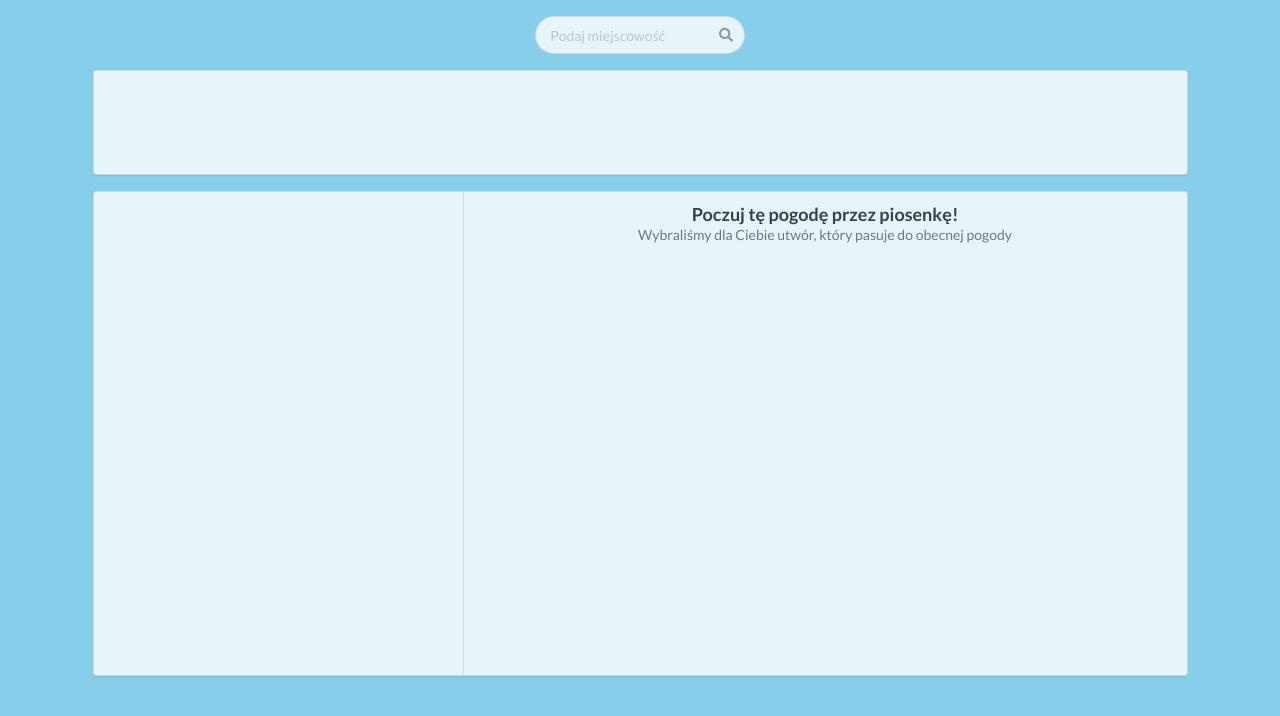
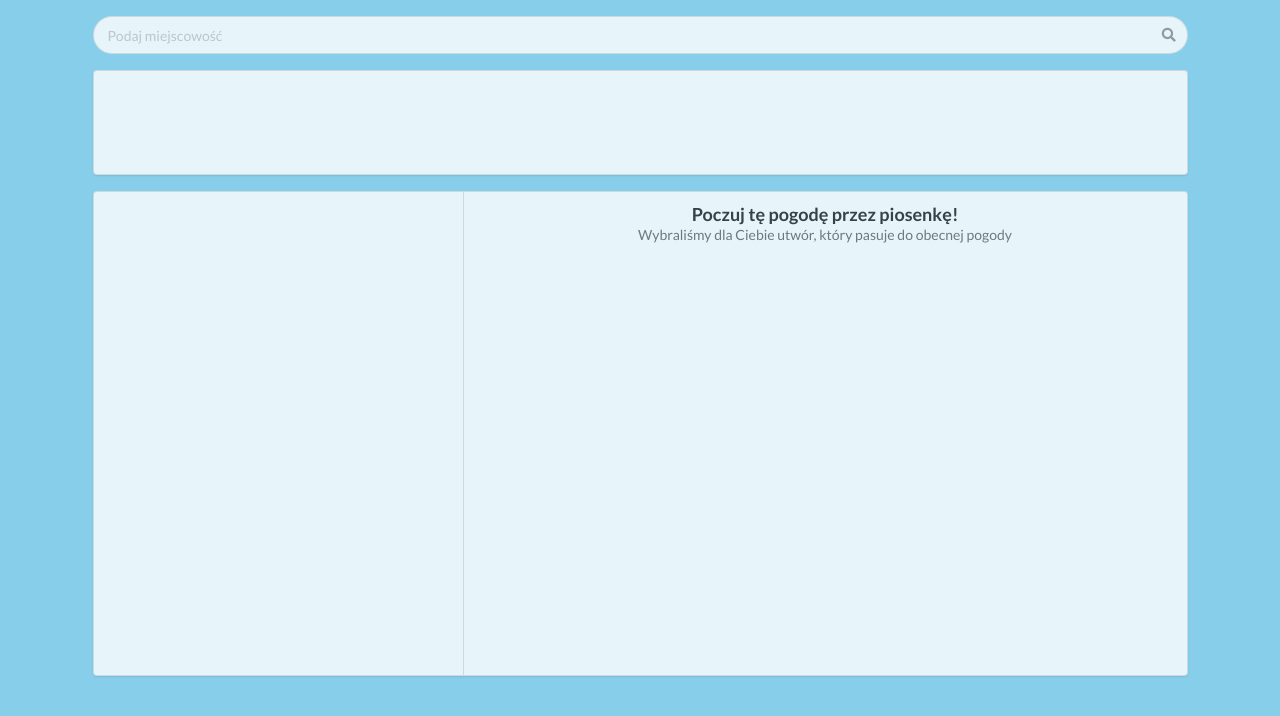
Before and after one commit to CaptainObjective/cc.PogodnaApka, a website built with webpack: page index.html in a window 1280 px wide. Built offline with nearby package versions, Linux system fonts and the light colour scheme; no server answers.

Commit message:
Merge poprawiony i jest gut, podpowiedzi są

```diff
--- a/style.css
+++ b/style.css
@@ -84,3 +84,8 @@ body {
     line-height: 300%;
 
 }
+.search{
+    display: flex;
+    flex-direction: column;
+    justify-content: center;
+}
```
